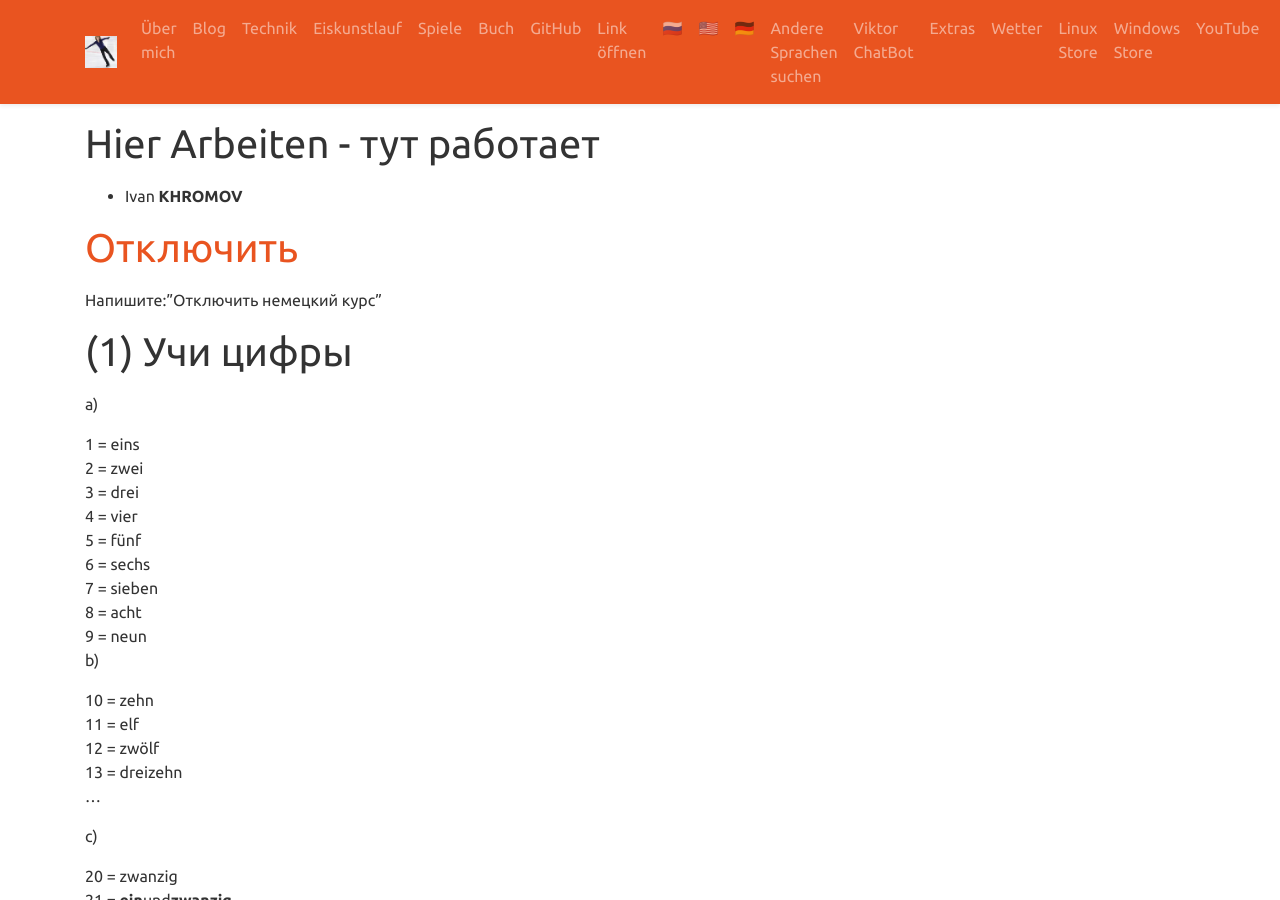
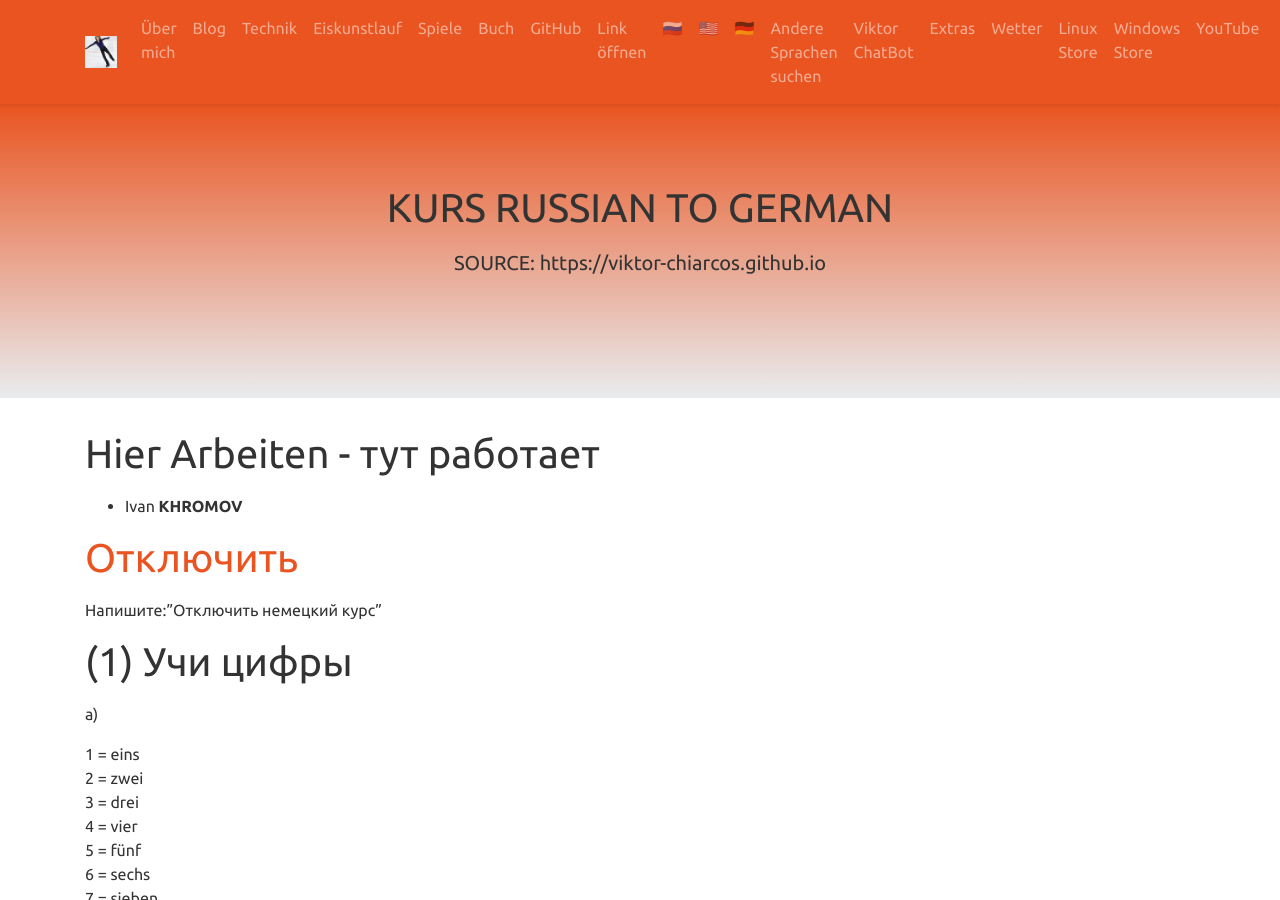
Before and after one commit to viktor-chiarcos/viktor-chiarcos.github.io, a Jekyll site: the page built from _pages/ivan/index.md, in a window 1280 px wide and 900 px high. Built offline with Jekyll 4.4.1, drawn with Linux system fonts in a browser that asks for light colours; our own code applies the rules of GitHub Pages for plain Markdown files.

Commit message:
index.md aktualisieren

```diff
--- a/_pages/ivan/index.md
+++ b/_pages/ivan/index.md
@@ -3,7 +3,7 @@
 permalink: /kurs/de-ru/
 
 title: "KURS RUSSIAN TO GERMAN"
-excerpt: "SOURCE: [https://viktor-chiarcos.github.io"](/)
+excerpt: "SOURCE: https://viktor-chiarcos.github.io"
 action: true
 ---
 
```
